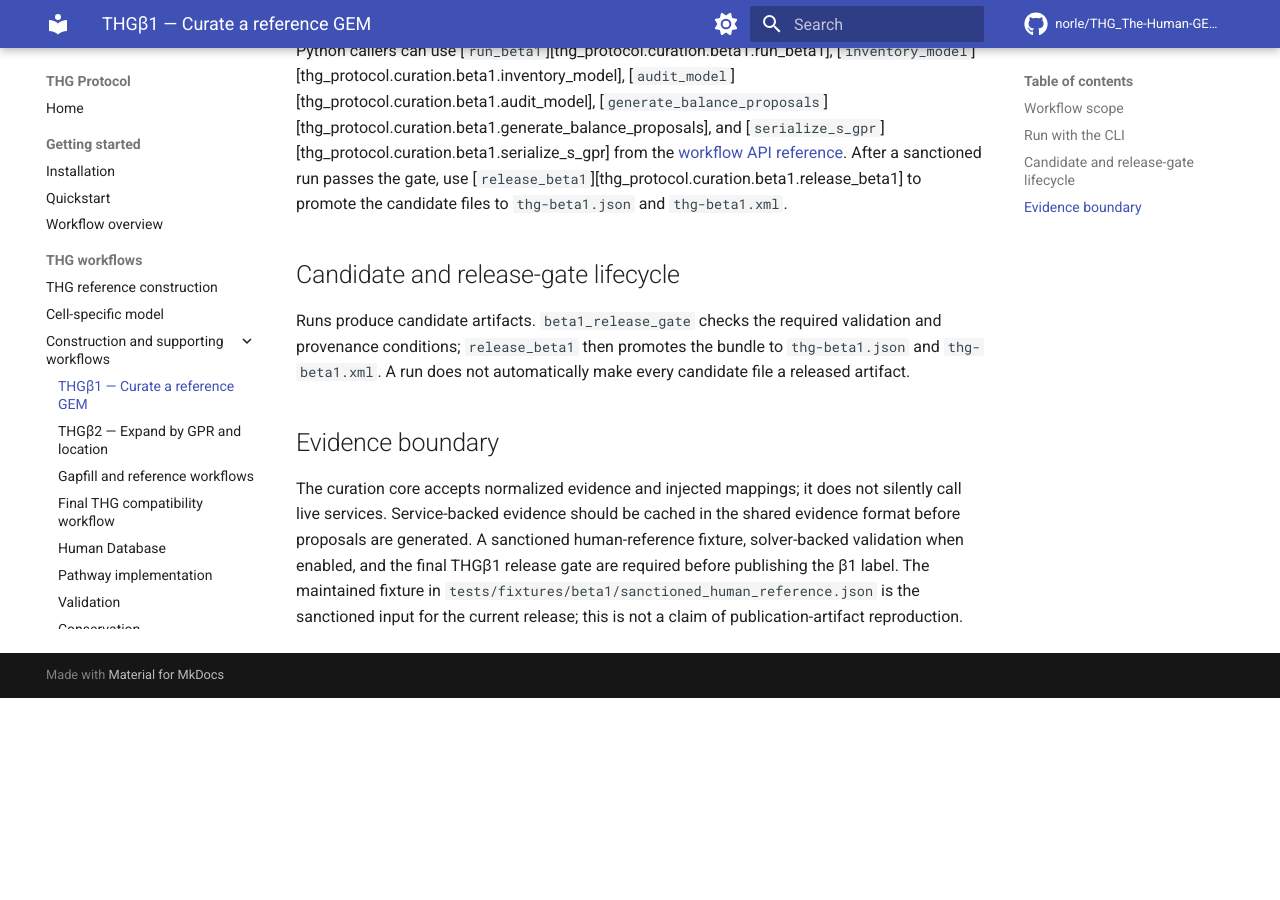
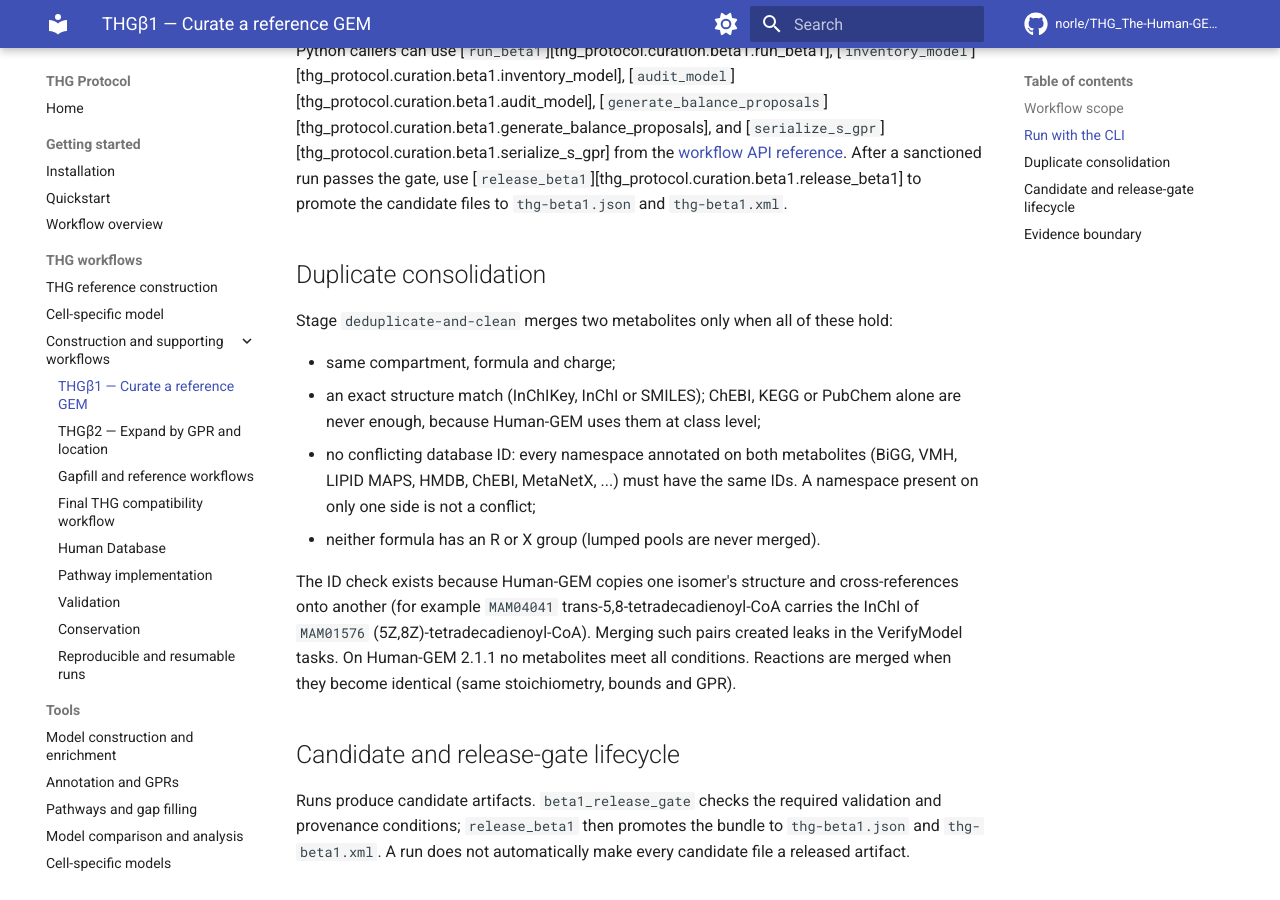
Before and after one commit to norle/THG_The-Human-GEM-protocol-standalone, an MkDocs documentation site: the page built from docs/workflows/beta1.md, in a window 1280 px wide and 900 px high, scrolled down 1335 px. Built offline with MkDocs 1.6.1 and Material for MkDocs 9.7.7, drawn with Linux system fonts in a browser that asks for light colours; comment, search, counter and statistics services are not loaded; before the commit the page ends 2033 px from its top, so only the background shows below that.

Commit message:
docs: describe β1 merge rule and β2 unbalanced-parent rule; update WS0/WS1 status
Co-Authored-By: Claude Opus 5.5 <noreply@anthropic.com>

```diff
--- a/docs/workflows/beta1.md
+++ b/docs/workflows/beta1.md
@@ -68,6 +68,27 @@ After a sanctioned run passes the gate, use
 [`release_beta1`][thg_protocol.curation.beta1.release_beta1] to promote the
 candidate files to `thg-beta1.json` and `thg-beta1.xml`.
 
+## Duplicate consolidation
+
+Stage `deduplicate-and-clean` merges two metabolites only when all of these
+hold:
+
+- same compartment, formula and charge;
+- an exact structure match (InChIKey, InChI or SMILES); ChEBI, KEGG or
+  PubChem alone are never enough, because Human-GEM uses them at class level;
+- no conflicting database ID: every namespace annotated on both metabolites
+  (BiGG, VMH, LIPID MAPS, HMDB, ChEBI, MetaNetX, ...) must have the same IDs.
+  A namespace present on only one side is not a conflict;
+- neither formula has an R or X group (lumped pools are never merged).
+
+The ID check exists because Human-GEM copies one isomer's structure and
+cross-references onto another (for example `MAM04041`
+trans-5,8-tetradecadienoyl-CoA carries the InChI of `MAM01576`
+(5Z,8Z)-tetradecadienoyl-CoA). Merging such pairs created leaks in the
+VerifyModel tasks. On Human-GEM 2.1.1 no metabolites meet all conditions.
+Reactions are merged when they become identical (same stoichiometry, bounds
+and GPR).
+
 ## Candidate and release-gate lifecycle
 
 Runs produce candidate artifacts. `beta1_release_gate` checks the required
```
Also changed, not shown: docs/workflows/beta2.md (+5 -2 lines), publication/ws0/README.md (+2 -2 lines), publication/ws1/README.md (added, +26 -0 lines).
